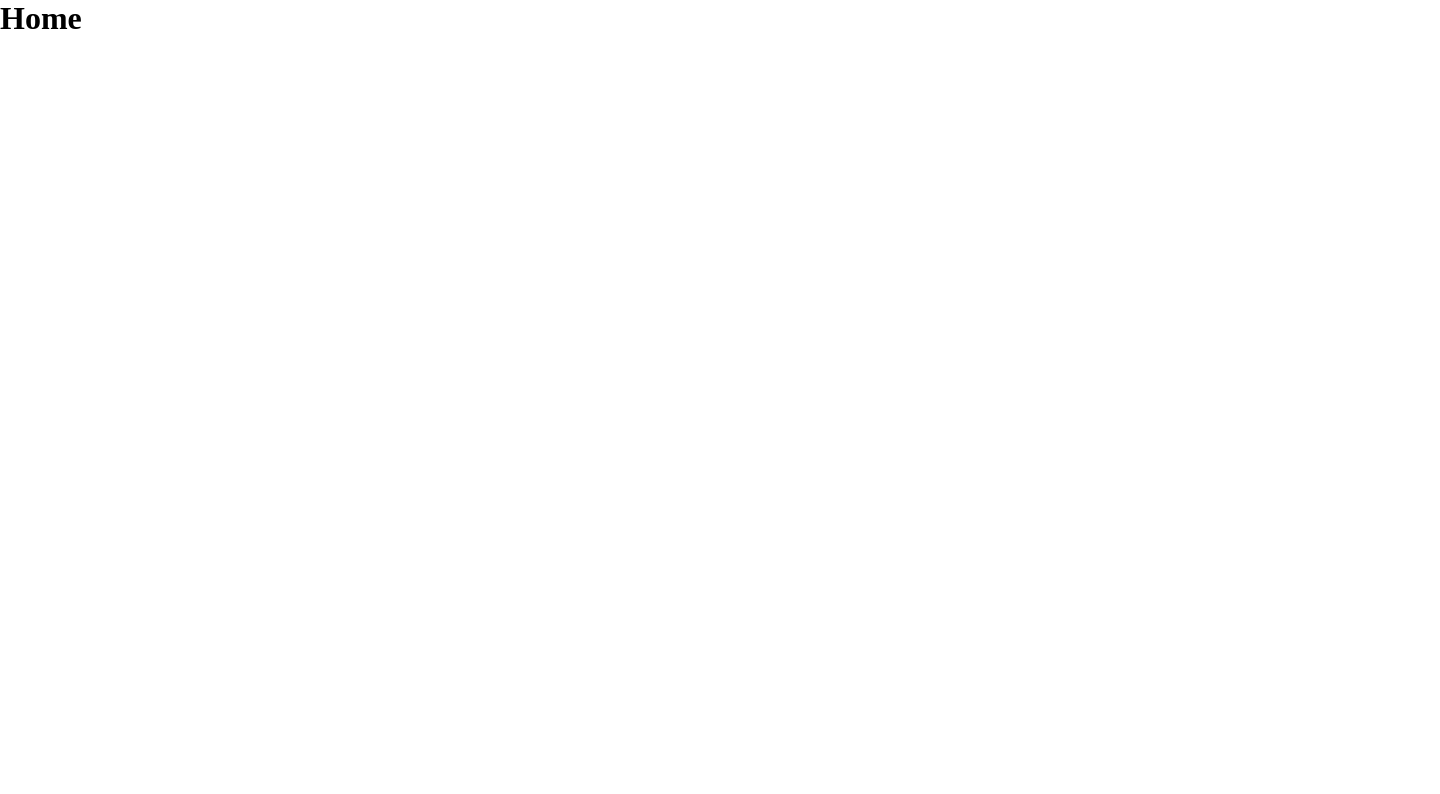
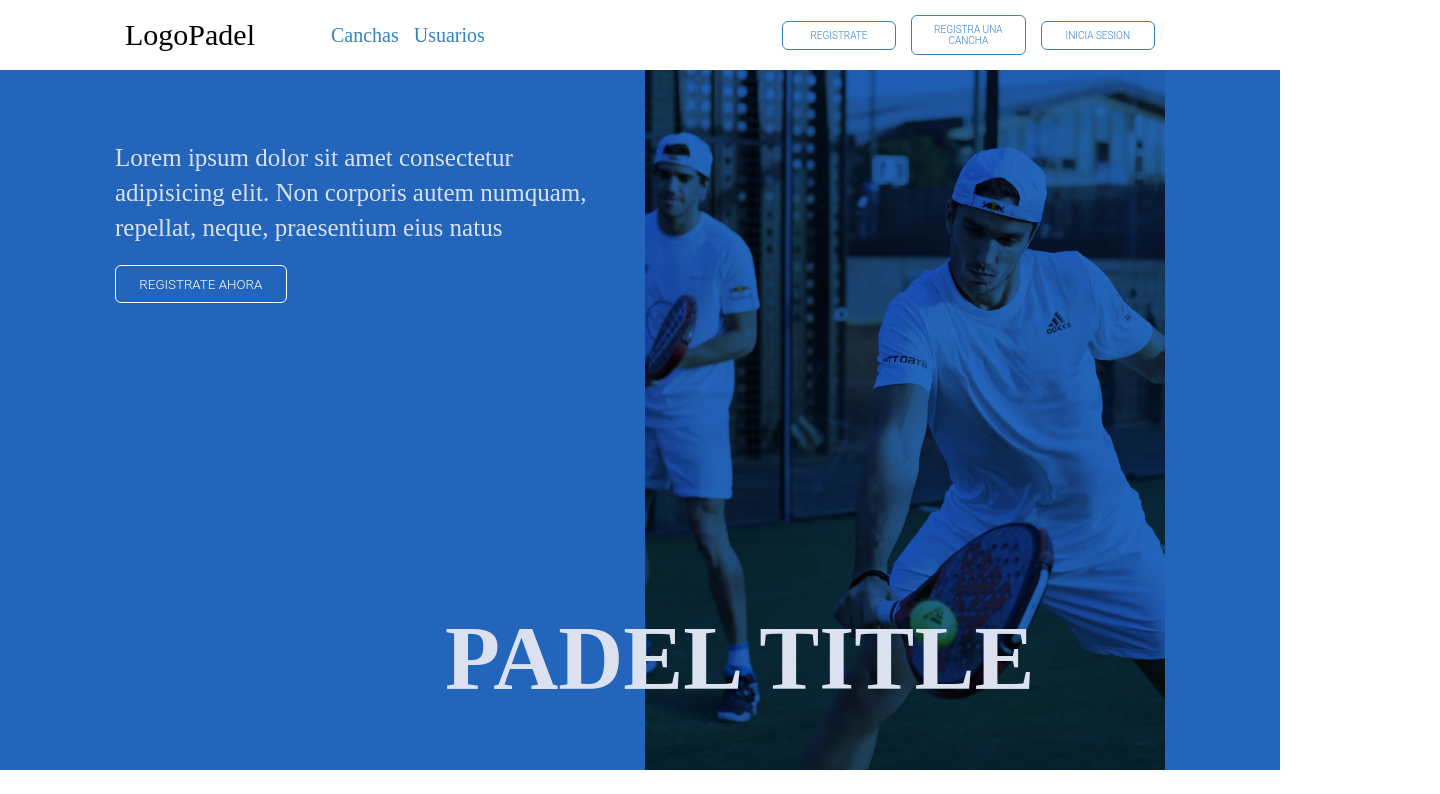
Before and after one commit to No-Country/s5-05-ft-python-react, a React (Create React App) app in the folder Front/: page / in a window 1280 px wide. Shown: the top 794 px of the page, 1440 px wide, since content can reach past the window. Built offline with nearby package versions, Linux system fonts and the light colour scheme.

Commit message:
Added Home in router

```diff
--- a/Front/src/App.js
+++ b/Front/src/App.js
@@ -6,11 +6,12 @@
 import { Registers } from "./pages/Registers/Registers";
 import { ProfileComplex } from "./pages/ProfileComplex/ProfileComplex";
 import { ProfilePlayer } from "./pages/ProfilePlayer/ProfilePlayer";
+import { Homepage } from "./pages/HomePage/HomePage";
 
 export const App = () => {
   return (
     <Routes>
-      <Route path="/" element={<h1>Home</h1>} />
+      <Route path="/" element={<Homepage />} />
       <Route path="/complex" element={<Complex />} />
       <Route path="/players" element={<Players />} />
       <Route path="/profile/complex/:idComplex" element={<ProfileComplex />} />
```
